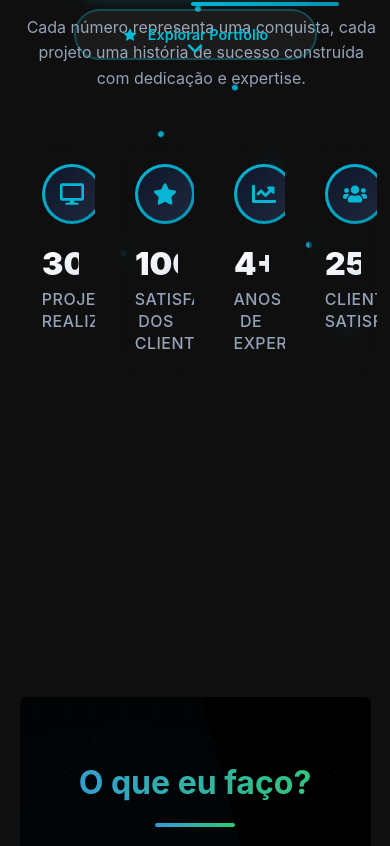
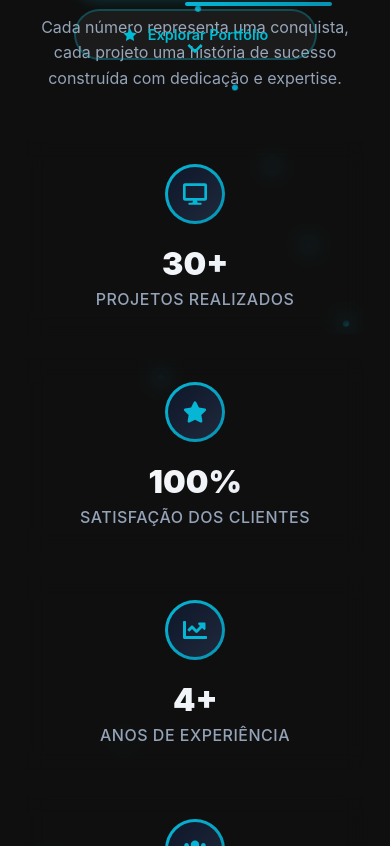
Before and after one commit to jottasilva/portfolio, a React (Create React App) app: page / in a window 390 px wide. Shown: the part 878-1724 px from the top of the page. Built offline with nearby package versions, Linux system fonts and the light colour scheme; a web font is replaced by a local one.

Commit message:
Update statistics.css

```diff
--- a/src/css/statistics.css
+++ b/src/css/statistics.css
@@ -263,7 +263,7 @@
   }
 
   .statistics-grid {
-    grid-template-columns: 1fr;
+    flex-direction:column;
     gap: 1.5rem;
   }
 
```
